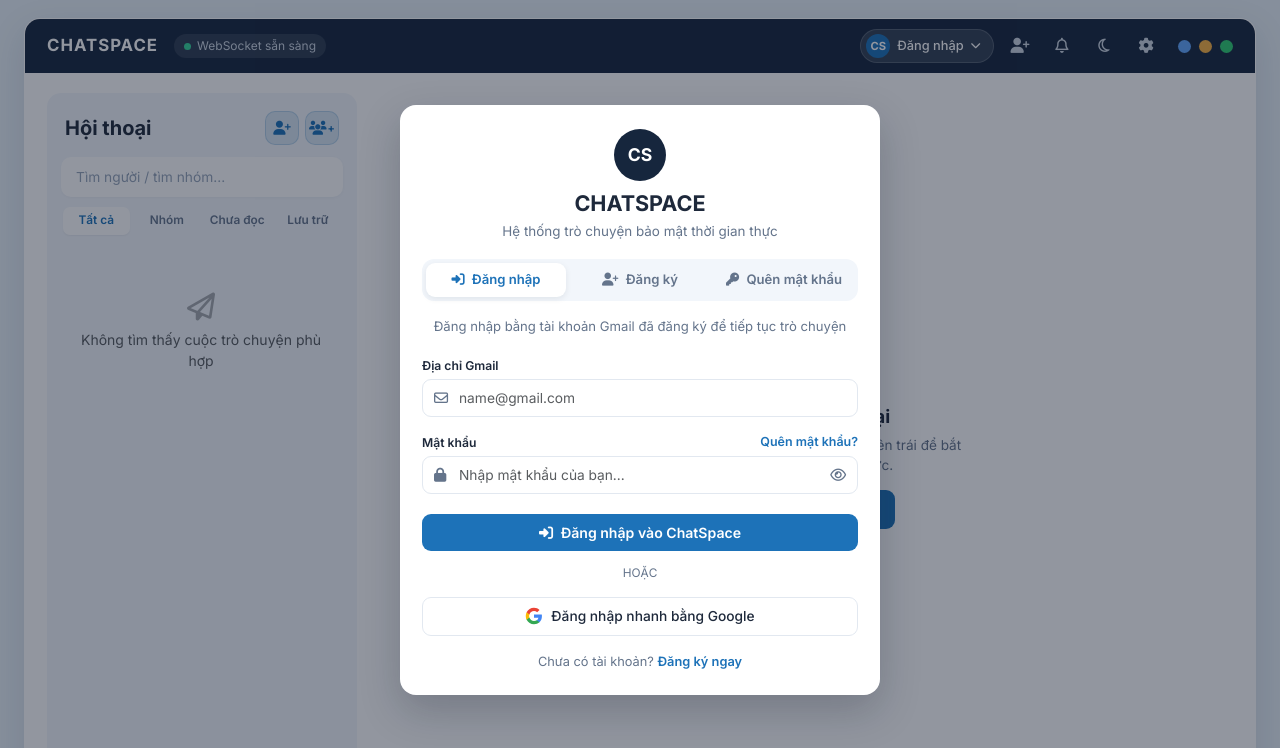
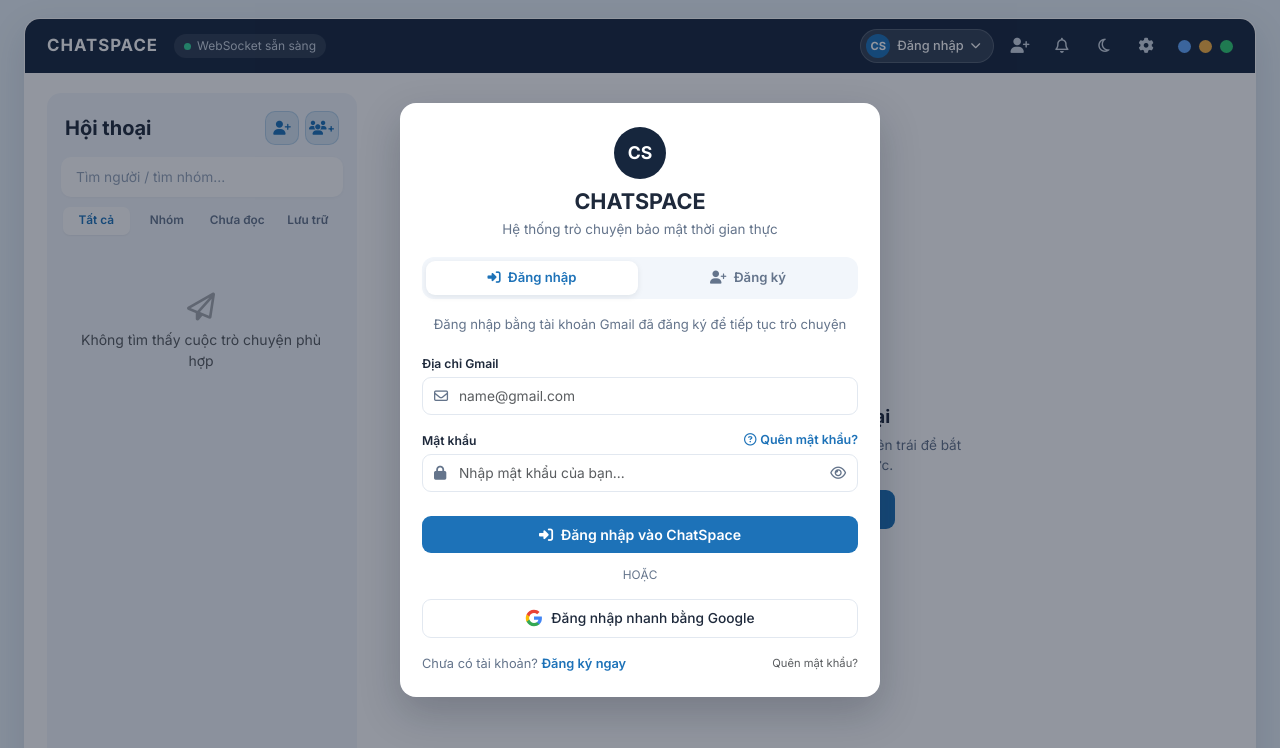
Before and after one commit to mduchd/Chat_App_RealTime, a plain HTML site: page index.html in a window 1280 px wide. Drawn offline with nearby package versions, Linux system fonts and the light colour scheme; a script that the page names is missing.

Commit message:
style(auth): toi uu giao dien 2 tab dang nhap va dang ky, tich hop quen mat khau gon gang ben duoi

```diff
--- a/css/style.css
+++ b/css/style.css
@@ -1459,6 +1459,21 @@ body.dark-mode .auth-card::-webkit-scrollbar-thumb {
 
 .auth-switch-footer a:hover {
     text-decoration: underline;
+}
+
+.auth-forgot-link {
+    color: var(--theme-color);
+    font-size: 0.76rem;
+    font-weight: 500;
+    transition: color 0.15s ease;
+    background: transparent;
+    border: none;
+    cursor: pointer;
+}
+
+.auth-forgot-link:hover {
+    color: var(--theme-hover);
+    text-decoration: underline !important;
 }
 
 .brand-logo-circle {
--- a/index.html
+++ b/index.html
@@ -45,16 +45,13 @@
                 <span id="authAlertText"></span>
             </div>
 
-            <!-- TAB ĐIỀU HƯỚNG CHÍNH: ĐĂNG NHẬP / ĐĂNG KÝ / QUÊN MẬT KHẨU -->
+            <!-- TAB ĐIỀU HƯỚNG CHÍNH: CHỈ 2 PHẦN ĐĂNG NHẬP & ĐĂNG KÝ (QUÊN MẬT KHẨU TÍCH HỢP BÉ Ở DƯỚI) -->
             <div class="auth-main-tabs" role="tablist">
                 <button type="button" class="auth-tab-btn active" data-auth-tab="login">
                     <i class="fa-solid fa-right-to-bracket me-1"></i> Đăng nhập
                 </button>
                 <button type="button" class="auth-tab-btn" data-auth-tab="register">
                     <i class="fa-solid fa-user-plus me-1"></i> Đăng ký
-                </button>
-                <button type="button" class="auth-tab-btn" data-auth-tab="forgot">
-                    <i class="fa-solid fa-key me-1"></i> Quên mật khẩu
                 </button>
             </div>
 
@@ -82,11 +79,11 @@
                     </div>
 
                     <!-- Mật khẩu -->
-                    <div class="mb-3">
+                    <div class="mb-2">
                         <div class="d-flex justify-content-between align-items-center mb-1">
                             <label class="form-label auth-label mb-0">Mật khẩu</label>
-                            <button type="button" class="btn-link-xs p-0 text-decoration-none" id="btnGoToForgot">
-                                Quên mật khẩu?
+                            <button type="button" class="btn-link-xs p-0 text-decoration-none auth-forgot-link" id="btnGoToForgot">
+                                <i class="fa-regular fa-circle-question me-1"></i>Quên mật khẩu?
                             </button>
                         </div>
                         <div class="auth-input-icon-wrap password-wrap">
@@ -105,7 +102,7 @@
                         </div>
                     </div>
 
-                    <button type="submit" id="btnLoginSubmit" class="btn-cs-primary w-100 py-2 mt-1">
+                    <button type="submit" id="btnLoginSubmit" class="btn-cs-primary w-100 py-2 mt-3">
                         <i class="fa-solid fa-right-to-bracket me-1"></i> Đăng nhập vào ChatSpace
                     </button>
                 </form>
@@ -126,8 +123,9 @@
                     </a>
                 </div>
 
-                <div class="auth-switch-footer mt-3">
-                    Chưa có tài khoản? <a href="#" id="linkGoToRegister" class="fw-semibold">Đăng ký ngay</a>
+                <div class="auth-switch-footer mt-3 d-flex justify-content-between align-items-center">
+                    <span>Chưa có tài khoản? <a href="#" id="linkGoToRegister" class="fw-semibold">Đăng ký ngay</a></span>
+                    <a href="#" id="linkGoToForgot" class="small text-muted text-decoration-none">Quên mật khẩu?</a>
                 </div>
             </div>
 
--- a/js/app.js
+++ b/js/app.js
@@ -2610,6 +2610,10 @@ document.addEventListener('DOMContentLoaded', () => {
         e.preventDefault();
         setAuthTab('forgot');
     });
+    document.getElementById('linkGoToForgot')?.addEventListener('click', (e) => {
+        e.preventDefault();
+        setAuthTab('forgot');
+    });
     document.getElementById('linkGoToRegister')?.addEventListener('click', (e) => {
         e.preventDefault();
         setAuthTab('register');
--- a/src/main/resources/static/css/style.css
+++ b/src/main/resources/static/css/style.css
@@ -1459,6 +1459,21 @@ body.dark-mode .auth-card::-webkit-scrollbar-thumb {
 
 .auth-switch-footer a:hover {
     text-decoration: underline;
+}
+
+.auth-forgot-link {
+    color: var(--theme-color);
+    font-size: 0.76rem;
+    font-weight: 500;
+    transition: color 0.15s ease;
+    background: transparent;
+    border: none;
+    cursor: pointer;
+}
+
+.auth-forgot-link:hover {
+    color: var(--theme-hover);
+    text-decoration: underline !important;
 }
 
 .brand-logo-circle {
--- a/src/main/resources/static/js/app.js
+++ b/src/main/resources/static/js/app.js
@@ -2610,6 +2610,10 @@ document.addEventListener('DOMContentLoaded', () => {
         e.preventDefault();
         setAuthTab('forgot');
     });
+    document.getElementById('linkGoToForgot')?.addEventListener('click', (e) => {
+        e.preventDefault();
+        setAuthTab('forgot');
+    });
     document.getElementById('linkGoToRegister')?.addEventListener('click', (e) => {
         e.preventDefault();
         setAuthTab('register');
```
Also changed, not shown: src/main/resources/static/index.html (+8 -10 lines).
